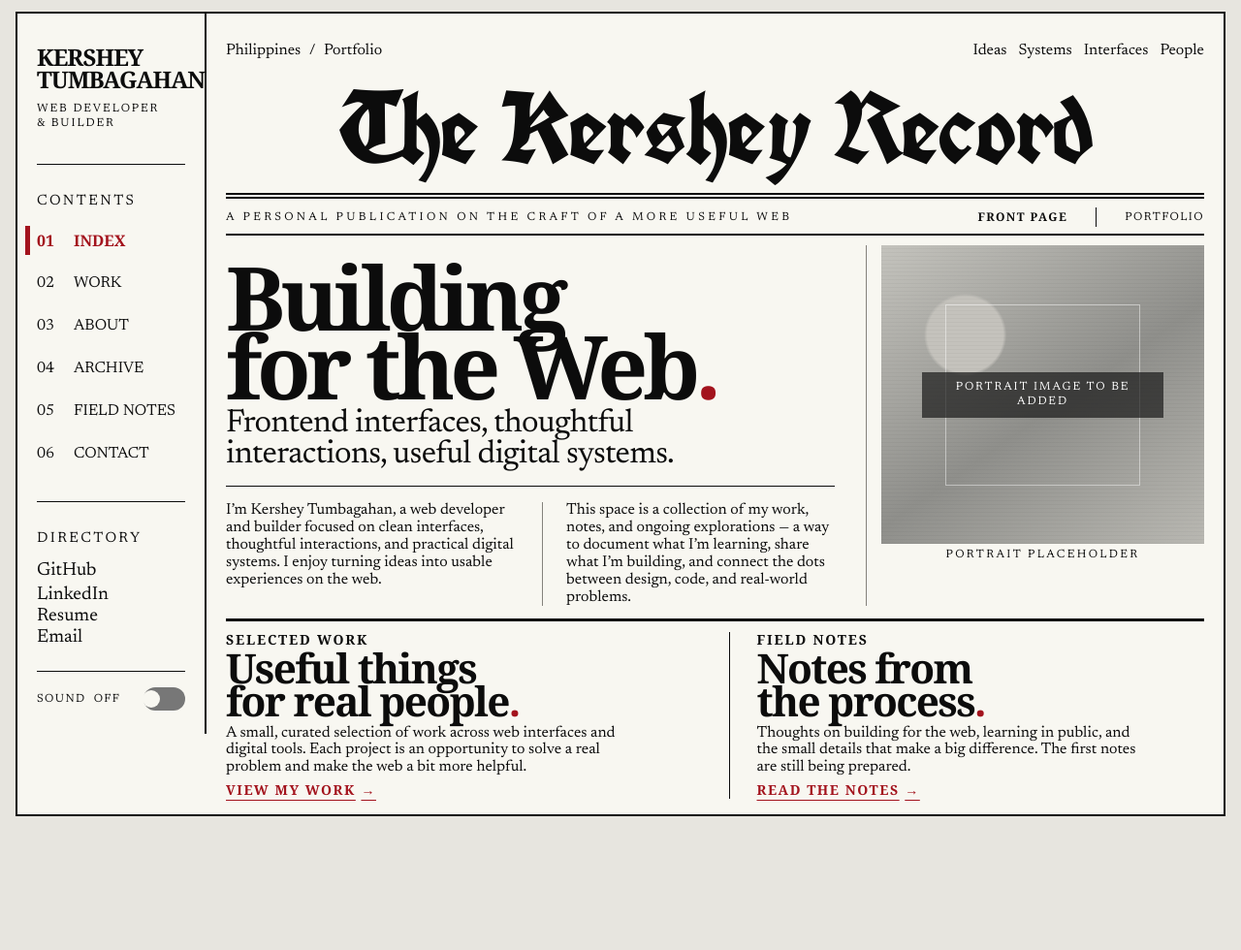
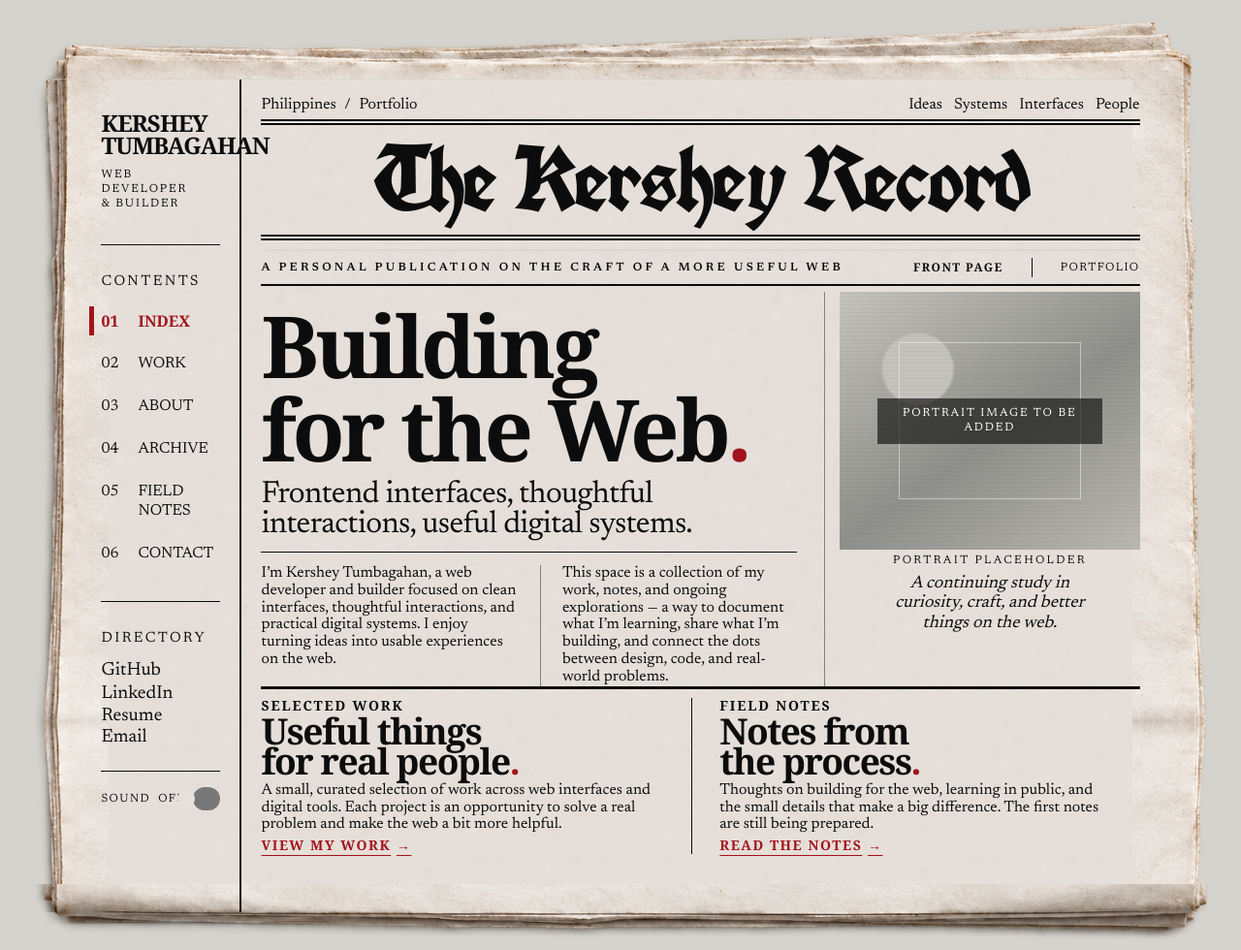
Before and after one commit to kershey-dev/kershey-portfolio, a website: page index.html in a window 1280 px wide. Shown: the whole page at 97% size. Before the commit the page ends 854 px from the top, so only its background shows below. Drawn offline with Linux system fonts and the light colour scheme; a web font is replaced by a local one.

Commit message:
Refine newspaper portfolio presentation

```diff
--- a/app.js
+++ b/app.js
@@ -100,7 +100,7 @@ function indexPage() {
     "</div>" +
     "<figure class='lead-portrait'>" +
       imagePlaceholder("Portrait image to be added", "portrait-placeholder") +
-      "<figcaption class='caption'>Portrait placeholder</figcaption>" +
+      "<figcaption class='caption'><span>Portrait placeholder</span><span class='caption-note'>A continuing study in curiosity, craft, and better things on the web.</span></figcaption>" +
     "</figure>" +
   "</section>" +
   "<section class='front-briefs' aria-label='Inside this issue'>" +
@@ -332,6 +332,9 @@ function navigationMarkup() {
 function mountShell() {
   document.getElementById("app").innerHTML =
     "<div class='sheet'>" +
+      "<div class='paper-art' aria-hidden='true'>" +
+        "<span class='paper-art__sides'></span><span class='paper-art__top'></span><span class='paper-art__bottom'></span>" +
+      "</div>" +
       "<aside class='rail' aria-label='Portfolio contents'>" + navigationMarkup() + "</aside>" +
       "<main class='paper'>" +
         "<div class='publication-header'><span class='header-place'>Philippines <b>/</b> Portfolio</span>" +
--- a/reference-layout.css
+++ b/reference-layout.css
@@ -1,7 +1,7 @@
 /* Layout matched to the three supplied newspaper page references. */
 :root {
-  --paper: #f8f7f1;
-  --paper-shadow: #e7e5df;
+  --paper: #e7e0da;
+  --paper-shadow: #d5d3cd;
   --ink: #0c0c0c;
   --red: #a3131d;
   --rule: #85827c;
@@ -13,12 +13,67 @@ body {
 }
 
 .sheet {
-  grid-template-columns: 225px minmax(0, 1fr);
-  width: min(calc(100% - 68px), 1520px);
+  position: relative;
+  isolation: isolate;
+  grid-template-columns: minmax(180px, 14.1%) minmax(0, 1fr);
+  width: min(calc(100% - clamp(96px, 13.2vw, 210px)), 1520px);
   min-height: calc(100vh - 42px);
-  margin: 12px auto;
-  border: 2px solid var(--ink);
-  background: var(--paper);
+  /* Leave a steady reveal above the top edge of the paper stack. */
+  margin: clamp(64px, calc(5.15vw + 16px), 98px) auto 22px;
+  border: 0;
+  background-color: var(--paper);
+  background-image: url("assets/textures/newsprint-fiber.svg");
+  background-size: 512px 512px;
+  background-repeat: repeat;
+  box-shadow: none;
+}
+
+.paper-art {
+  position: absolute;
+  z-index: 0;
+  inset: 0;
+  pointer-events: none;
+}
+
+.paper-art span {
+  position: absolute;
+  display: block;
+  pointer-events: none;
+}
+
+.paper-art__sides {
+  /* The side crop begins exactly where the top cap ends and stops at the
+     front sheet's bottom edge; the bottom cap supplies the overhang. */
+  inset-block: 0;
+  inset-inline: clamp(-96px, -6vw, -42px);
+  background-image:
+    url("assets/images/newspaper-paper-left-edge-tile.png"),
+    url("assets/images/newspaper-paper-right-edge-tile.png");
+  background-position: left top, right top;
+  background-size: 8.22% auto, 8.22% auto;
+  background-repeat: repeat-y, repeat-y;
+}
+
+.paper-art__top,
+.paper-art__bottom {
+  inset-inline: clamp(-96px, -6vw, -42px);
+  background-repeat: no-repeat;
+  background-size: 100% 100%;
+}
+
+.paper-art__top {
+  top: 0;
+  transform: translateY(-100%);
+  aspect-ratio: 1582 / 82;
+  background-image: url("assets/images/newspaper-paper-top.png");
+}
+
+.paper-art__bottom {
+  /* The lower crop starts before the front sheet ends; overlap that blank
+     margin so its printed edge joins the side crops instead of forming a seam. */
+  top: calc(100% - clamp(8px, 2.22vw, 38px));
+  aspect-ratio: 1582 / 84;
+  background-image: url("assets/images/newspaper-paper-bottom.png");
 }
 
 /* Keep the front page content-sized so browser zoom can reflow it naturally. */
@@ -28,13 +83,15 @@ body {
 
 .sheet[data-page="index"] .rail {
   min-height: 0;
+  align-self: stretch;
 }
 
 .rail {
   min-height: calc(100vh - 46px);
-  padding: 34px 29px 24px;
+  padding: 34px 20px 24px 30px;
   border-right: 2px solid var(--ink);
   font-family: var(--serif);
+  z-index: 1;
 }
 
 .rail-name {
@@ -61,14 +118,15 @@ body {
 
 .contents-nav {
   gap: 8px;
+  margin-right: -8px;
 }
 
 .contents-nav a {
-  grid-template-columns: 35px 1fr;
-  gap: 10px;
+  grid-template-columns: 32px 1fr;
+  gap: 9px;
   padding: 8px 0;
   border: 0;
-  font: 18px/1.25 var(--serif);
+  font: 16px/1.25 var(--serif);
   letter-spacing: 0;
 }
 
@@ -168,16 +226,21 @@ body {
 }
 
 .paper {
-  padding: 0 25px 16px;
+  position: relative;
+  z-index: 1;
+  padding: 0 20px clamp(60px, 4vw, 68px);
+  background: transparent;
 }
 
 .publication-header {
+  position: relative;
   display: grid;
   grid-template-columns: minmax(0, 1fr) auto minmax(0, 1fr);
   align-items: end;
   gap: 17px;
   min-height: 65px;
   border-bottom: 6px double var(--ink);
+  box-shadow: 0 3px 5px -4px rgba(57, 46, 29, 0.18);
 }
 
 .header-place,
@@ -201,7 +264,7 @@ body {
 .masthead {
   padding: 0 0 2px;
   border: 0;
-  font: 400 clamp(48px, 4.6vw, 72px)/0.9 "Record Fraktur", Georgia, serif;
+  font: 700 clamp(48px, 4.6vw, 72px)/0.9 "Old English Text MT", "Record Fraktur", Georgia, serif;
   letter-spacing: -0.02em;
 }
 
@@ -212,6 +275,10 @@ body {
   border-bottom: 2px solid var(--ink);
   font: 12px/1.2 var(--serif);
   letter-spacing: 0.28em;
+}
+
+.edition-line > span:first-child {
+  font-weight: 600;
 }
 
 .edition-line > span:last-child {
@@ -234,9 +301,19 @@ body {
 
 .sheet[data-page="index"] .publication-header {
   grid-template-columns: 1fr 1fr;
+  grid-template-rows: auto 6px auto;
   align-items: center;
-  min-height: 191px;
+  min-height: 175px;
   gap: 0;
+  border-bottom: 0;
+}
+
+.sheet[data-page="index"] .publication-header::before {
+  grid-row: 2;
+  grid-column: 1 / -1;
+  height: 6px;
+  border-top: 6px double var(--ink);
+  content: "";
 }
 
 .sheet[data-page="index"] .header-place,
@@ -246,11 +323,13 @@ body {
 }
 
 .sheet[data-page="index"] .masthead {
-  grid-row: 2;
+  grid-row: 3;
   grid-column: 1 / -1;
   align-self: center;
-  padding: 1px 0 5px;
-  font-size: clamp(67px, 8.1vw, 132px);
+  padding: 1px 0 14px;
+  border-bottom: 6px double var(--ink);
+  font-size: clamp(67px, 7.4vw, 118px);
+  letter-spacing: -0.04em;
 }
 
 .sheet[data-page="index"] .edition-line {
@@ -314,50 +393,57 @@ body {
 }
 
 .lead {
-  grid-template-columns: minmax(0, 1.8fr) minmax(0, 1fr);
-  gap: 32px;
-  padding: 28px 0 13px;
+  grid-template-columns: minmax(0, 1.7fr) minmax(0, 1fr);
+  gap: 28px;
+  padding: 18px 0 0;
   border-bottom: 3px solid var(--ink);
 }
 
 .lead-title {
   max-width: none;
   margin: 0;
-  font-size: clamp(72px, 7.1vw, 118px);
-  line-height: 0.78;
-  letter-spacing: -0.055em;
+  font-size: clamp(68px, 6.9vw, 110px);
+  line-height: 0.98;
+  letter-spacing: -0.045em;
+}
+
+@media (min-width: 1501px) {
+  .lead-title {
+    font-size: clamp(68px, 6.4vw, 106px);
+    line-height: 0.98;
+  }
 }
 
 .lead .deck {
   max-width: none;
   margin: 9px 0 0;
-  padding: 0 0 14px;
+  padding: 0 0 11px;
   border-top: 0;
   border-bottom: 1px solid var(--ink);
-  font-size: clamp(26px, 2.6vw, 42px);
+  font-size: clamp(26px, 2.5vw, 40px);
   line-height: 0.98;
   letter-spacing: -0.02em;
 }
 
 .text-columns {
-  gap: 24px;
-  padding-top: 16px;
-  font-size: 20px;
+  gap: 22px;
+  padding-top: 13px;
+  font-size: 18.5px;
   line-height: 1.12;
 }
 
 .text-columns p + p {
-  padding-left: 24px;
+  padding-left: 22px;
   border-left: 1px solid var(--rule);
 }
 
 .lead-portrait {
-  margin-top: -18px;
+  margin-top: -12px;
   padding-left: 15px;
 }
 
 .portrait-placeholder {
-  aspect-ratio: 1.08;
+  aspect-ratio: 1.16;
 }
 
 .lead-portrait .caption {
@@ -368,10 +454,25 @@ body {
   font-style: normal;
 }
 
+.lead-portrait .caption-note {
+  display: block;
+  max-width: 32ch;
+  margin: 6px auto 0;
+  font: italic 18px/1.15 var(--serif);
+  letter-spacing: 0;
+  text-transform: none;
+}
+
+@media (max-width: 1300px) {
+  .lead-portrait .caption-note {
+    max-width: 23ch;
+  }
+}
+
 .front-briefs {
-  grid-template-columns: 1fr 1fr;
-  gap: 28px;
-  padding-top: 11px;
+  grid-template-columns: 0.96fr 1fr;
+  gap: 0;
+  padding-top: 9px;
 }
 
 .front-briefs article + article {
@@ -380,15 +481,19 @@ body {
 
 .front-briefs h2 {
   margin: 3px 0 7px;
-  font-size: clamp(37px, 3.3vw, 54px);
+  font-size: clamp(35px, 2.9vw, 47px);
   line-height: 0.82;
   letter-spacing: -0.04em;
 }
 
 .front-briefs p {
   max-width: 45ch;
-  font-size: 18px;
+  font-size: 17px;
   line-height: 1.1;
+}
+
+.front-briefs .story-link {
+  margin-top: 4px;
 }
 
 .work-top {
@@ -688,8 +793,7 @@ body {
 @media (max-width: 1300px) {
   .sheet {
     grid-template-columns: 195px minmax(0, 1fr);
-    width: min(calc(100% - 32px), 1700px);
-    margin-block: 12px;
+    grid-template-columns: minmax(165px, 14%) minmax(0, 1fr);
   }
 
   .rail {
@@ -809,15 +913,39 @@ body {
 @media (max-width: 720px) {
   html,
   body {
-    background: var(--paper);
+    background: var(--paper-shadow);
   }
 
   .sheet {
     display: block;
-    width: 100%;
+    width: calc(100% - 8px);
     min-height: 100vh;
-    margin: 0;
+    margin: calc(5.18vw + 12px) 4px 12px;
     border: 0;
+  }
+
+  .paper-art__sides {
+    inset-inline: -2px;
+    inset-block-start: 0;
+    inset-block-end: 0;
+  }
+
+  .paper-art__top {
+    top: 0;
+    inset-inline: -2px;
+  }
+
+  .paper-art__bottom {
+    top: calc(100% - clamp(8px, 2.22vw, 38px));
+    inset-inline: -2px;
+  }
+
+  .rail {
+    padding-inline: 28px;
+  }
+
+  .paper {
+    padding-inline: 28px;
   }
 
   .rail {
@@ -860,7 +988,7 @@ body {
 
   .paper {
     min-width: 0;
-    padding: 0 17px 26px;
+    padding: 0 17px clamp(42px, 11vw, 52px);
   }
 
   .page-content,
@@ -898,12 +1026,18 @@ body {
     display: none;
   }
 
-  .publication-header .masthead,
-  .sheet[data-page="index"] .masthead {
+  .publication-header .masthead {
     grid-row: 2;
     grid-column: 1 / -1;
     min-width: 0;
     font-size: clamp(30px, 7.5vw, 52px);
+  }
+
+  .sheet[data-page="index"] .masthead {
+    grid-row: 3;
+    font-size: clamp(30px, 10vw, 52px);
+    line-height: 0.95;
+    white-space: normal;
   }
 
   .edition-line,
--- a/styles.css
+++ b/styles.css
@@ -1,6 +1,7 @@
 @font-face {
   font-family: "Record Fraktur";
   src: url("assets/fonts/unifrakturcook.ttf") format("truetype");
+  font-weight: 700;
   font-display: swap;
 }
 
@@ -132,7 +133,7 @@ button:focus-visible,
   margin: 0 auto;
   border-right: 1px solid var(--ink);
   border-left: 1px solid var(--ink);
-  background: var(--paper);
+  background: transparent;
 }
 
 .rail {
@@ -290,7 +291,7 @@ button:focus-visible,
   padding: 0.15rem 0 0.23rem;
   border-top: 1px solid var(--ink);
   border-bottom: 5px double var(--ink);
-  font: 400 clamp(3.8rem, 7vw, 6rem)/0.92 "Record Fraktur", "Old English Text MT", Georgia, serif;
+  font: 400 clamp(3.8rem, 7vw, 6rem)/0.92 "Old English Text MT", "Record Fraktur", Georgia, serif;
   text-align: center;
   white-space: nowrap;
 }
```
Also changed, not shown: assets/images/newspaper-paper-bottom.png (added), assets/images/newspaper-paper-left-edge-tile.png (added), assets/images/newspaper-paper-right-edge-tile.png (added), assets/images/newspaper-paper-top.png (added), assets/textures/newsprint-fiber.svg (added), 2 other files.
